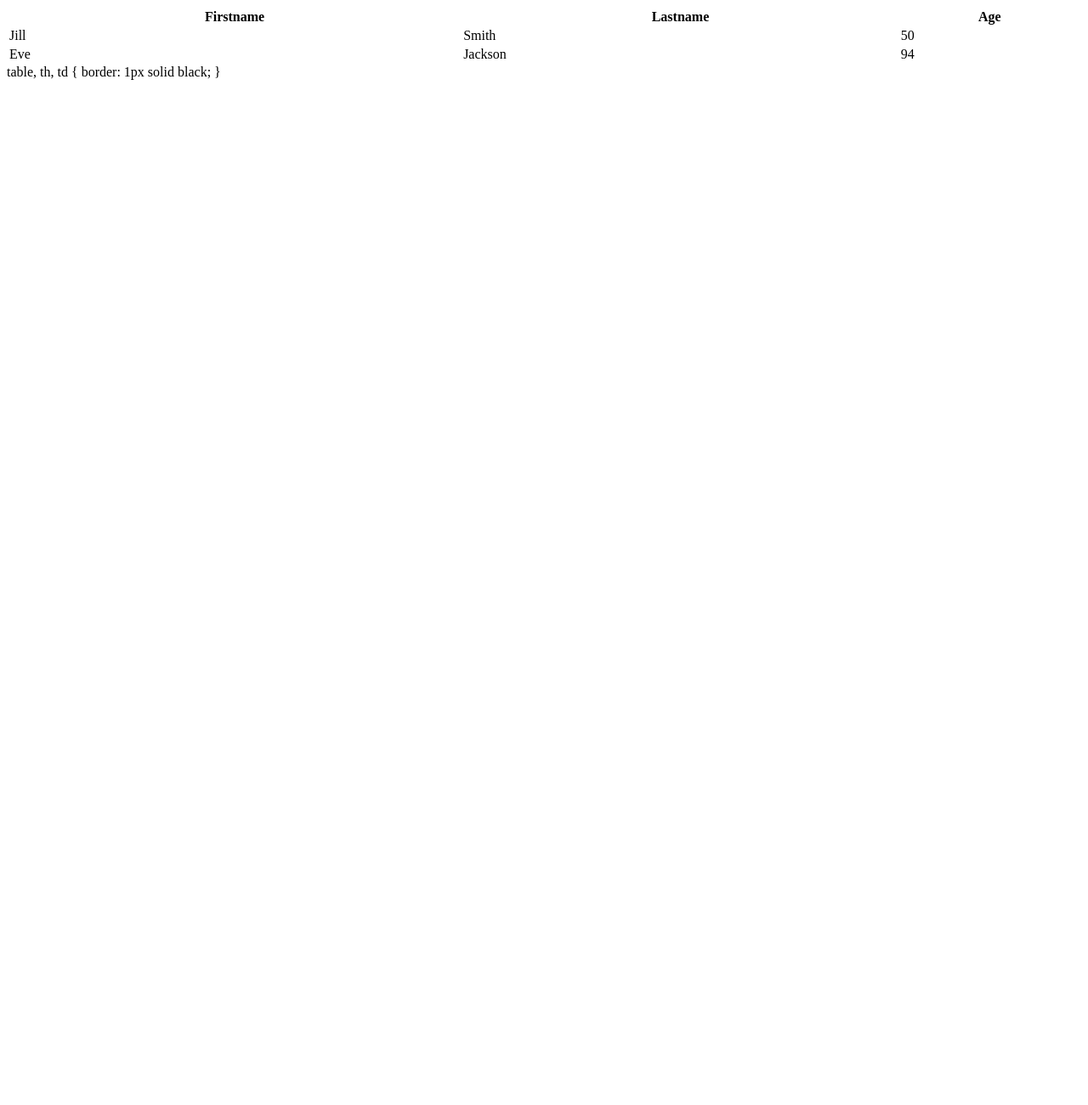
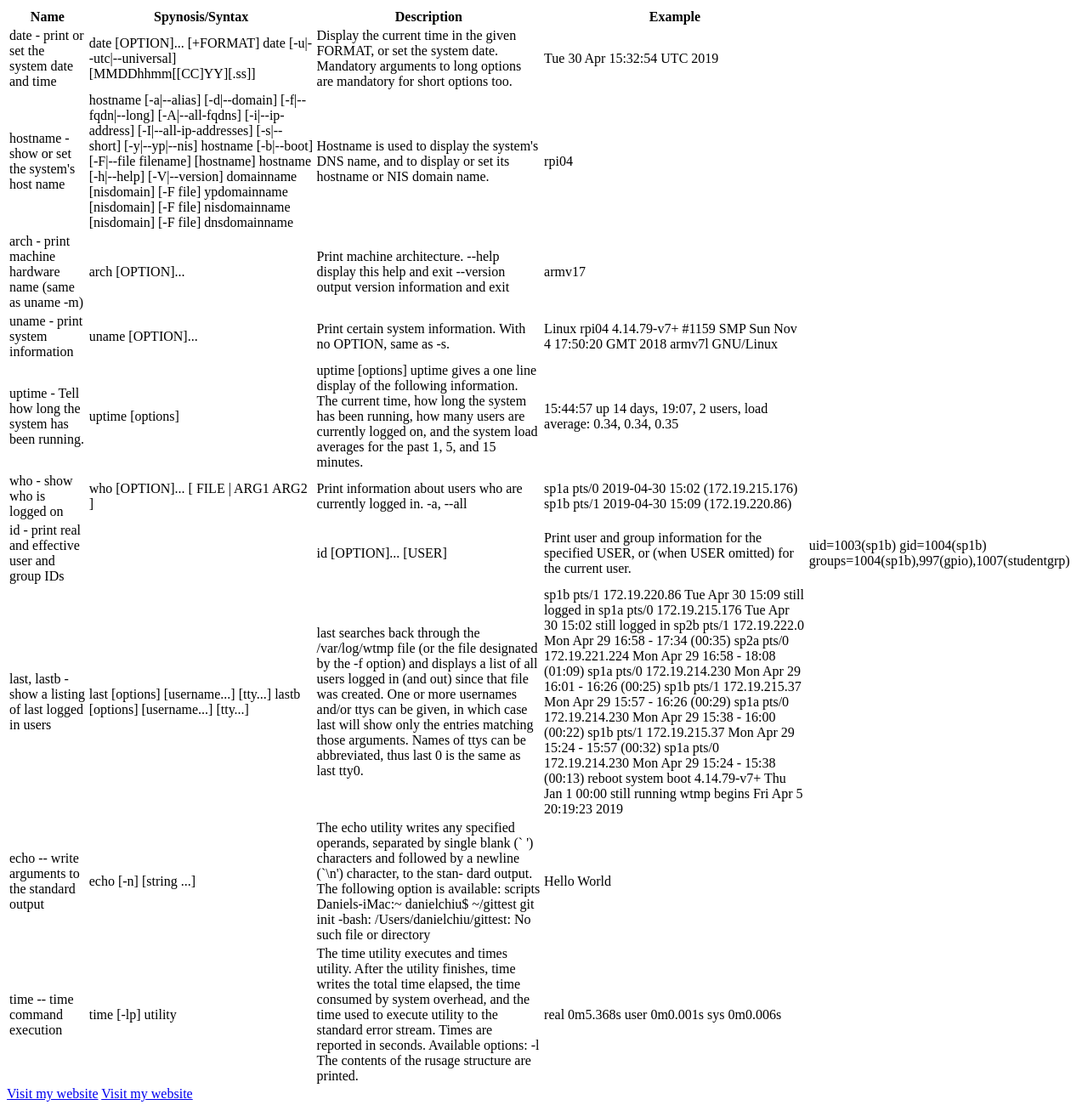
Before and after one commit to Gwammer/website, a plain HTML site: page linuxref.html in a window 1280 px wide. Shown: the whole page at 85% size. Before the commit the page ends 800 px from the top, so only its background shows below. Drawn offline with Linux system fonts and the light colour scheme.

Commit message:
Update linuxref.html

```diff
--- a/linuxref.html
+++ b/linuxref.html
@@ -1,21 +1,138 @@
-<table style="width:100%">
+<!DOCTYPE html>
+<html lang="en">
+<head>
+<link rel="stylesheet" type="text/css" href="mystyle.css">
+<table class="Table-style" style="width:100%">
   <tr>
-    <th>Firstname</th>
-    <th>Lastname</th>
-    <th>Age</th>
+    <th>Name</th>
+    <th>Spynosis/Syntax</th>
+    <th>Description</th>
+    <th>Example</th>
   </tr>
   <tr>
-    <td>Jill</td>
-    <td>Smith</td>
-    <td>50</td>
+    <td> date - print or set the system date and time</td>
+    <td>date [OPTION]... [+FORMAT]
+       date [-u|--utc|--universal] [MMDDhhmm[[CC]YY][.ss]]</td>
+    <td>Display the current time in the given FORMAT, or set the system date.
+       Mandatory arguments to long options are mandatory for short options too.</td>
+    <td>Tue 30 Apr 15:32:54 UTC 2019</td>
   </tr>
   <tr>
-    <td>Eve</td>
-    <td>Jackson</td>
-    <td>94</td>
+    <td> hostname - show or set the system's host name</td>
+    <td>hostname [-a|--alias] [-d|--domain] [-f|--fqdn|--long] [-A|--all-fqdns] [-i|--ip-address] [-I|--all-ip-addresses] [-s|--short] [-y|--yp|--nis]
+       hostname [-b|--boot] [-F|--file filename] [hostname]
+       hostname [-h|--help] [-V|--version]
+
+       domainname [nisdomain] [-F file]
+       ypdomainname [nisdomain] [-F file]
+       nisdomainname [nisdomain] [-F file]
+
+       dnsdomainname
+</td>
+    <td>Hostname is used to display the system's DNS name, and to display or set its hostname or NIS domain name.</td>
+    <td>rpi04</td>
   </tr>
+  <tr>
+    <td>arch - print machine hardware name (same as uname -m)</td>
+    <td> arch [OPTION]...</td>
+    <td>Print machine architecture.
+        --help display this help and exit
+
+       --version
+              output version information and exit</td>
+    <td>armv17</td>
+  </tr>
+  <tr>
+    <td>  uname - print system information</td>
+    <td>uname [OPTION]...</td>
+    <td>Print certain system information.  With no OPTION, same as -s.</td>
+    <td>Linux rpi04 4.14.79-v7+ #1159 SMP Sun Nov 4 17:50:20 GMT 2018 armv7l GNU/Linux</td>
+  </tr>
+  <tr>
+    <td>uptime - Tell how long the system has been running.</td>
+    <td>uptime [options]</td>
+    <td>uptime [options]
+uptime  gives  a  one line display of the following information.  The current time, how long the system has been running, how many users are currently logged on,
+       and the system load averages for the past 1, 5, and 15 minutes.</td>
+    <td>15:44:57 up 14 days, 19:07,  2 users,  load average: 0.34, 0.34, 0.35</td>
+    </tr>
+  <tr>
+    <td> who - show who is logged on</td>
+    <td>who [OPTION]... [ FILE | ARG1 ARG2 ]</td>
+    <td>Print information about users who are currently logged in.
+
+       -a, --all</td>
+    <td>sp1a     pts/0        2019-04-30 15:02 (172.19.215.176)
+sp1b     pts/1        2019-04-30 15:09 (172.19.220.86)</td>
+   </tr>
+   <tr>
+     <td>id - print real and effective user and group IDs</td>
+     <td>
+     <td>id [OPTION]... [USER]</td>
+     <td> Print user and group information for the specified USER, or (when USER omitted) for the current user.</td>
+     <td>uid=1003(sp1b) gid=1004(sp1b) groups=1004(sp1b),997(gpio),1007(studentgrp)</td>
+    </tr>
+    <tr>
+     <td> last, lastb - show a listing of last logged in users</td>
+     <td>last [options] [username...] [tty...]
+       lastb [options] [username...] [tty...]</td>
+     <td>last  searches back through the /var/log/wtmp file (or the file designated by the -f option) and displays a list of all users logged in (and out) since that file
+       was created.  One or more usernames and/or ttys can be given, in which case last will show only the entries matching those  arguments.   Names  of  ttys  can  be
+       abbreviated, thus last 0 is the same as last tty0.</td>
+     <td>
+sp1b     pts/1        172.19.220.86    Tue Apr 30 15:09   still logged in
+sp1a     pts/0        172.19.215.176   Tue Apr 30 15:02   still logged in
+sp2b     pts/1        172.19.222.0     Mon Apr 29 16:58 - 17:34  (00:35)
+sp2a     pts/0        172.19.221.224   Mon Apr 29 16:58 - 18:08  (01:09)
+sp1a     pts/0        172.19.214.230   Mon Apr 29 16:01 - 16:26  (00:25)
+sp1b     pts/1        172.19.215.37    Mon Apr 29 15:57 - 16:26  (00:29)
+sp1a     pts/0        172.19.214.230   Mon Apr 29 15:38 - 16:00  (00:22)
+sp1b     pts/1        172.19.215.37    Mon Apr 29 15:24 - 15:57  (00:32)
+sp1a     pts/0        172.19.214.230   Mon Apr 29 15:24 - 15:38  (00:13)
+reboot   system boot  4.14.79-v7+      Thu Jan  1 00:00   still running
+
+wtmp begins Fri Apr  5 20:19:23 2019</td>
+</tr>
+<tr>
+        <td>echo -- write arguments to the standard output</td>
+  <td>echo [-n] [string ...]</td>
+        <td>The echo utility writes any specified operands, separated by single blank
+     (` ') characters and followed by a newline (`\n') character, to the stan-
+     dard output.
+
+     The following option is available:
+scripts
+Daniels-iMac:~ danielchiu$ ~/gittest git init
+-bash: /Users/danielchiu/gittest: No such file or directory</td>
+        <td>Hello World</td>
+</tr>
+<tr>
+        <td> time -- time command execution</td>
+        <td>   time [-lp] utility</td>
+        <td>The time utility executes and times utility.  After the utility finishes,
+     time writes the total time elapsed, the time consumed by system overhead,
+     and the time used to execute utility to the standard error stream.  Times
+     are reported in seconds.
+
+     Available options:
+              -l      The contents of the rusage structure are printed.</td>
+        <td>real        0m5.368s
+user    0m0.001s
+sys     0m0.006s</td>
+</tr>
+
+
+
+
+
+
+
+
+
+
+
 </table>
+<a href="index.html">Visit my website</a>
 
-table, th, td {
-  border: 1px solid black;
-}
+</table>
+<a href="index.html">Visit my website</a>
```
